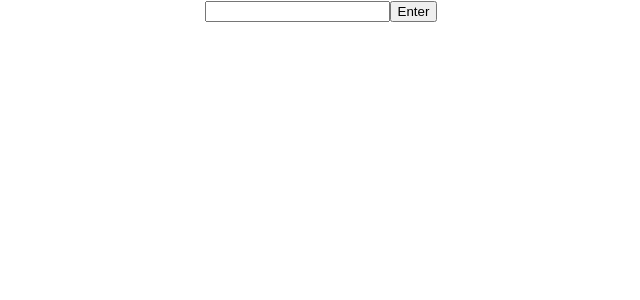
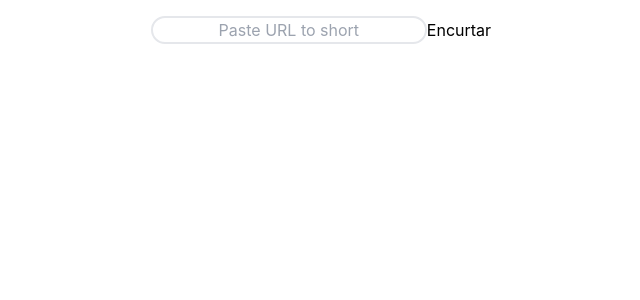
Before and after one commit to walaceborges/url-shortener, a React (Create React App) app in the folder client/: page / in a window 1280 px wide. Shown: the top 300 px of the page, without its empty margins (319-959 px from the left). Built offline with nearby package versions, Linux system fonts and the light colour scheme.

Commit message:
build: adiciona o framework tailwind

```diff
--- a/client/package.json
+++ b/client/package.json
@@ -34,5 +34,10 @@
       "last 1 firefox version",
       "last 1 safari version"
     ]
+  },
+  "devDependencies": {
+    "autoprefixer": "^10.4.3",
+    "postcss": "^8.4.11",
+    "tailwindcss": "^3.0.23"
   }
 }
--- /dev/null
+++ b/client/postcss.config.js
@@ -0,0 +1,6 @@
+module.exports = {
+  plugins: {
+    tailwindcss: {},
+    autoprefixer: {},
+  },
+}
--- a/client/src/components/Shortener.jsx
+++ b/client/src/components/Shortener.jsx
@@ -3,6 +3,7 @@ import React, { useState } from 'react'
 function Shortener() {
   const [url, setUrl] = useState('');
   const [newUrl, setNewUrl] = useState('');
+
   const handleSubmit = async (e) => {
     e.preventDefault();
     const response = await fetch('http://localhost:3000', {
@@ -14,16 +15,24 @@ function Shortener() {
       body: JSON.stringify({ originalUrl: url })
     });
 
-    const parsetResponse = await response.json();
-    setNewUrl(parsetResponse.newUrl);
+    const parsedResponse = await response.json();
+    setNewUrl(parsedResponse.newUrl);
   };
+
   return (
     <div>
       <form onSubmit={handleSubmit}>
-        <input onChange={(e) => { setUrl(e.target.value)}} value={url} type="text" name="url" />
-        <button>Enter</button>
+        <input
+          className='rounded-full border-2 px-3 my-4 text-center'
+          placeholder='Paste URL to short'
+          onChange={(e) => { setUrl(e.target.value)}}
+          value={url}
+          type="text"
+          name="url"
+        />
+        <button>Encurtar</button>
       </form>
-      <p>{newUrl}</p>
+      <p className="text-red-800">{newUrl}</p>
     </div>
   )
 }
--- a/client/src/index.css
+++ b/client/src/index.css
@@ -1,3 +1,7 @@
+@tailwind base;
+@tailwind components;
+@tailwind utilities;
+
 body {
   margin: 0;
   font-family: -apple-system, BlinkMacSystemFont, 'Segoe UI', 'Roboto', 'Oxygen',
--- /dev/null
+++ b/client/tailwind.config.js
@@ -0,0 +1,9 @@
+module.exports = {
+  content: [
+    "./src/**/*.{js,jsx,ts,tsx}",
+  ],
+  theme: {
+    extend: {},
+  },
+  plugins: [],
+}
```
